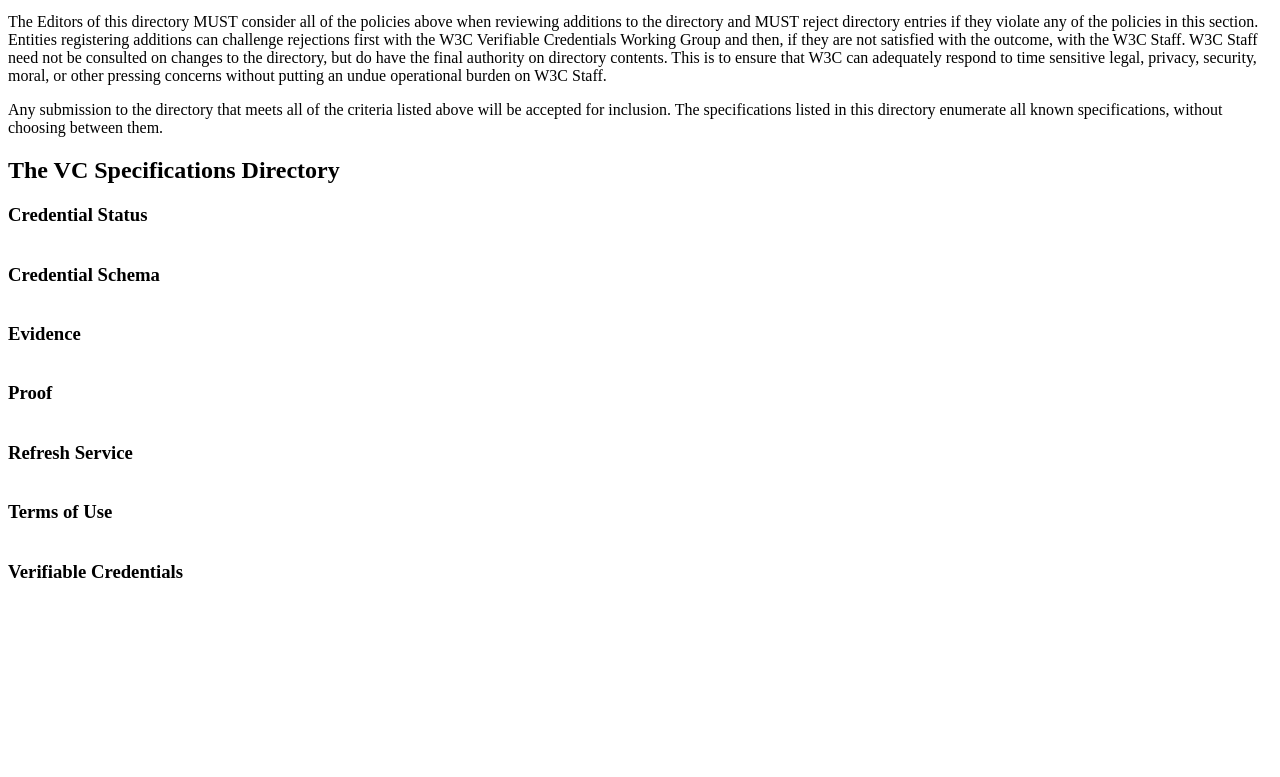
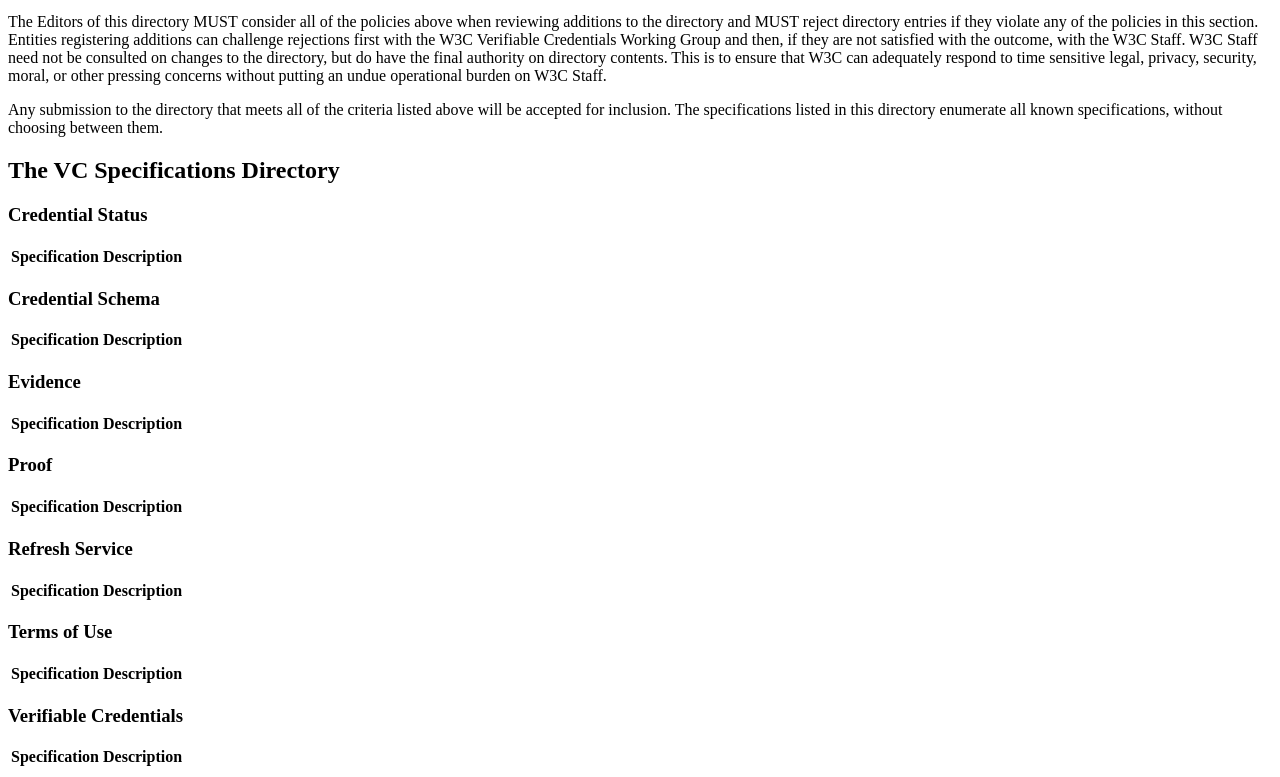
Before and after one commit to w3c/vc-extensions, a plain HTML site: page index.html in a window 1280 px wide. Shown: the part 447-1224 px from the top of the page. Before the commit the page ends 1056 px from the top, so only its background shows below. Drawn offline with Linux system fonts and the light colour scheme.

Commit message:
Fix table layouts for each category.

```diff
--- a/index.html
+++ b/index.html
@@ -11,7 +11,7 @@
  <script class='remove'
    src='https://www.w3.org/Tools/respec/respec-w3c'></script>
  <script class='remove'
-   src='https://msporny.github.io/vc-specs-directory/common.js'></script>
+   src='./common.js'></script>
   <script class="remove" type="text/javascript">
 var respecConfig = {
   wgPublicList: "public-vc-wg",
@@ -204,43 +204,92 @@
     <section>
       <h1>Credential Status</h1>
 
-      <table id="X-table" class="simple"></table>
+      <table class="simple">
+        <thead>
+          <th>Specification</th><th>Description</th>
+        </thead>
+        <tbody id="credentialStatus-table">
+
+        </tbody>
+      </table>
 
     </section>
     <section>
       <h1>Credential Schema</h1>
 
-      <table id="X-table" class="simple"></table>
+      <table class="simple">
+        <thead>
+          <th>Specification</th><th>Description</th>
+        </thead>
+        <tbody id="credentialSchema-table">
+
+        </tbody>
+      </table>
 
     </section>
     <section>
       <h1>Evidence</h1>
 
-      <table id="X-table" class="simple"></table>
+      <table class="simple">
+        <thead>
+          <th>Specification</th><th>Description</th>
+        </thead>
+        <tbody id="evidence-table">
+
+        </tbody>
+      </table>
 
     </section>
     <section>
       <h1>Proof</h1>
 
-      <table id="X-table" class="simple"></table>
+      <table class="simple">
+        <thead>
+          <th>Specification</th><th>Description</th>
+        </thead>
+        <tbody id="proof-table">
+
+        </tbody>
+      </table>
 
     </section>
     <section>
       <h1>Refresh Service</h1>
 
-      <table id="X-table" class="simple"></table>
+      <table class="simple">
+        <thead>
+          <th>Specification</th><th>Description</th>
+        </thead>
+        <tbody id="refreshService-table">
+
+        </tbody>
+      </table>
 
     </section>
     <section>
       <h1>Terms of Use</h1>
 
-      <table id="X-table" class="simple"></table>
+      <table class="simple">
+        <thead>
+          <th>Specification</th><th>Description</th>
+        </thead>
+        <tbody id="termsOfUse-table">
+
+        </tbody>
+      </table>
 
     </section>
     <section>
       <h1>Verifiable Credentials</h1>
 
-      <table id="X-table" class="simple"></table>
+      <table class="simple">
+        <thead>
+          <th>Specification</th><th>Description</th>
+        </thead>
+        <tbody id="vc-table">
+
+        </tbody>
+      </table>
 
     </section>
   </section>
```
